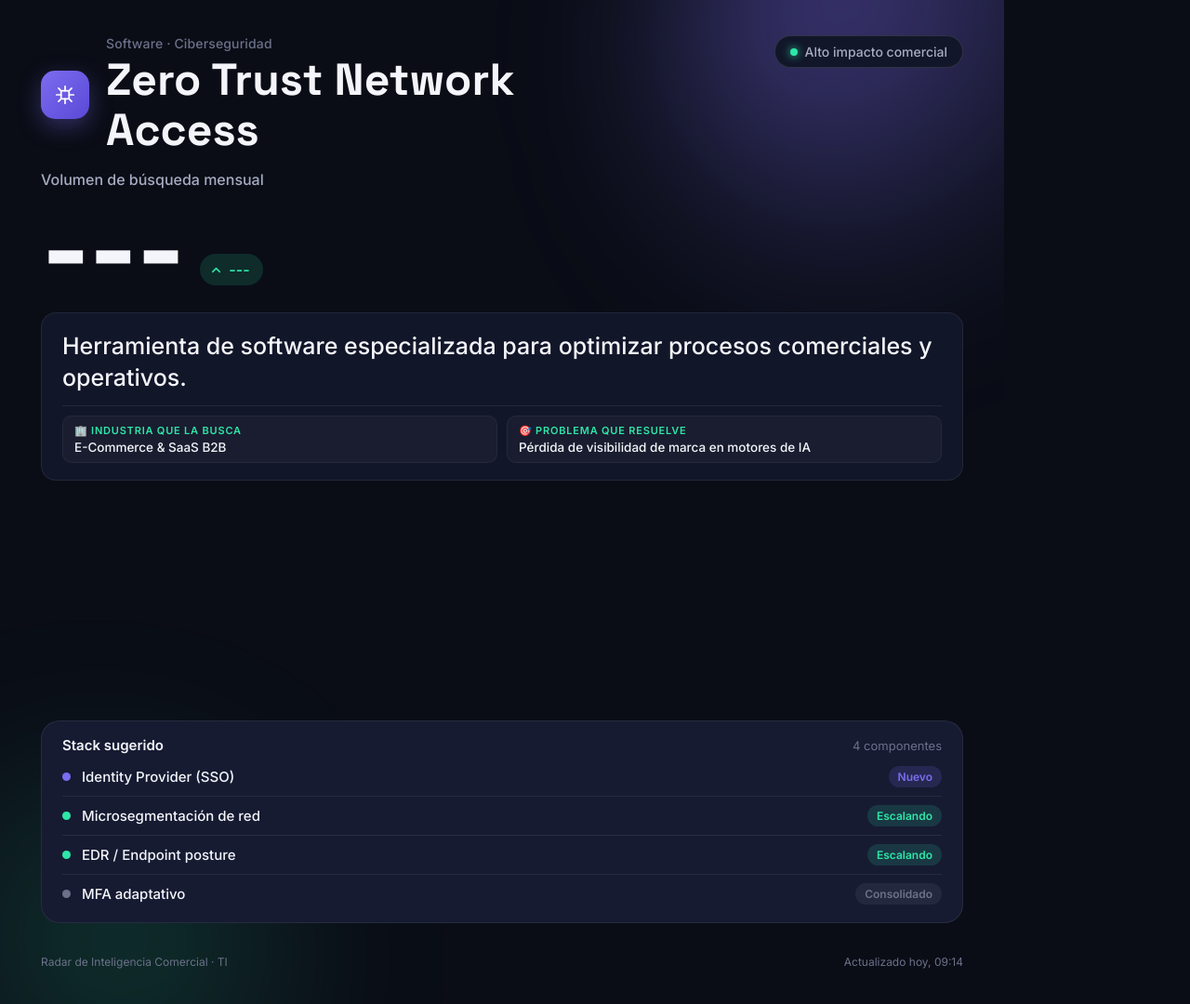
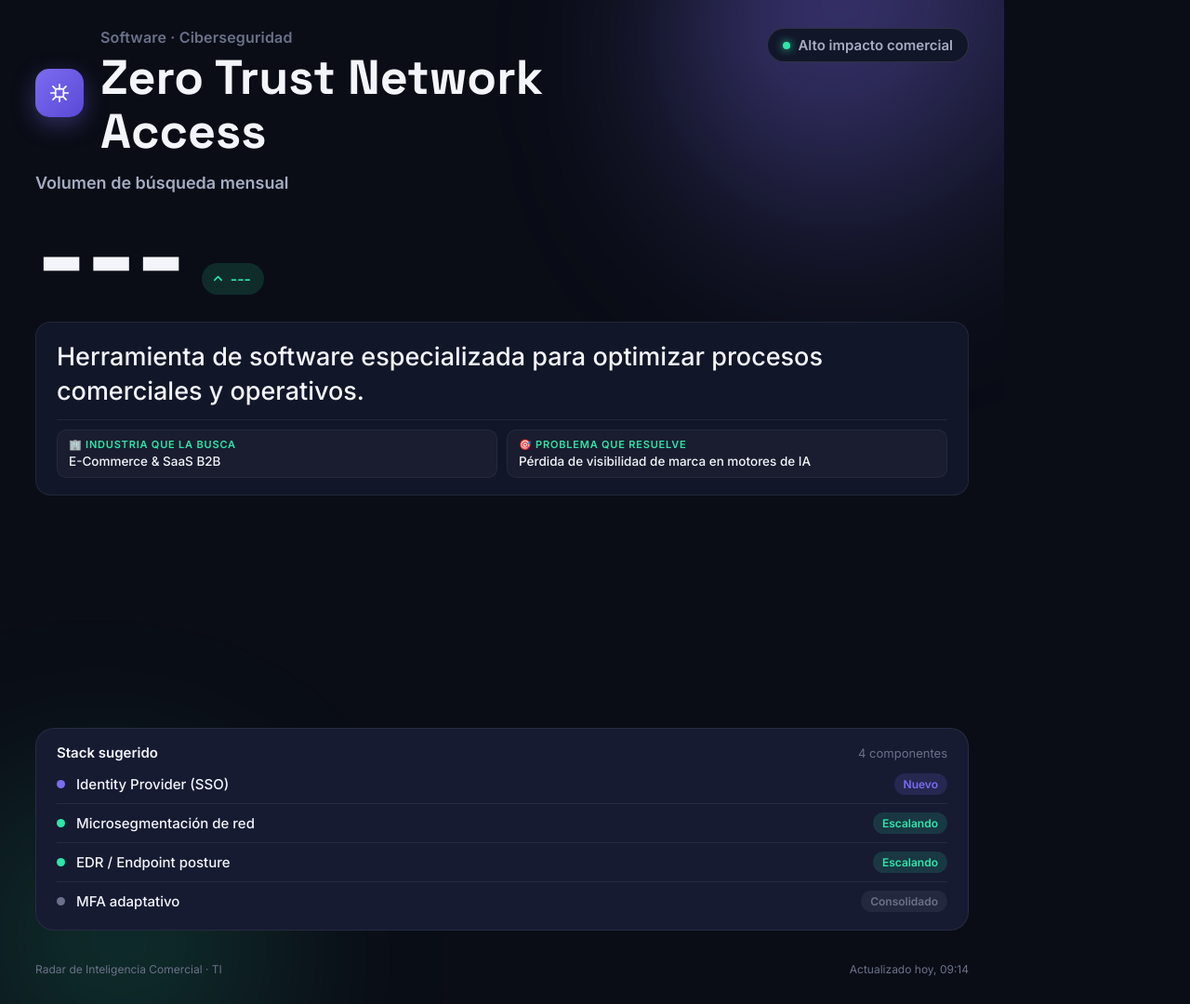
Before and after one commit to diegoarcos-dv/tendencias-ti, a Python web app: template templates/tarjeta_principal.html in a window 1280 px wide. Shown: the whole page at 93% size. Run offline with Jinja, Linux system fonts and the light colour scheme; the template is opened without the code that fills it, so the values that code supplies are empty.

Commit message:
feat(ui): pre-calentar Chromium y tarjetas auxiliares al arranque, y escalar tarjetas a 2160x2160 con mayor tipografia

```diff
--- a/app/visual_engine.py
+++ b/app/visual_engine.py
@@ -117,7 +117,7 @@ async def get_render_page():
         browser = await get_browser_singleton()
         page = await browser.new_page(
             viewport={"width": 1080, "height": 1080},
-            device_scale_factor=1,
+            device_scale_factor=2,
         )
     except Exception as ex_page:
         logger.warning(f"[Playwright] Error al obtener página caliente ({ex_page}), recreando navegador...")
@@ -125,7 +125,7 @@ async def get_render_page():
         browser = await get_browser_singleton()
         page = await browser.new_page(
             viewport={"width": 1080, "height": 1080},
-            device_scale_factor=1,
+            device_scale_factor=2,
         )
     try:
         yield page
@@ -616,7 +616,7 @@ def _render_sync_worker(html_content: str, output_path: str, data: Optional[Dict
             headless=True,
             args=["--disable-gpu", "--no-sandbox", "--disable-setuid-sandbox", "--disable-dev-shm-usage"]
         )
-        page = browser.new_page(viewport={"width": 1080, "height": 1080}, device_scale_factor=1)
+        page = browser.new_page(viewport={"width": 1080, "height": 1080}, device_scale_factor=2)
         page.set_content(patched_html, wait_until="domcontentloaded")
         page.locator(".card").screenshot(path=output_path)
         browser.close()
--- a/templates/tarjeta_principal.html
+++ b/templates/tarjeta_principal.html
@@ -105,7 +105,7 @@
     z-index:1;
     width:100%;
     height:100%;
-    padding:38px 44px;
+    padding:30px 38px;
     display:flex;
     flex-direction:column;
     gap:16px;
@@ -140,8 +140,8 @@
   .title-group{ display:flex; flex-direction:column; gap:4px; }
 
   .eyebrow{
-    font-size:14px;
-    font-weight:500;
+    font-size:16px;
+    font-weight:600;
     color:var(--text-muted);
     letter-spacing:.01em;
   }
@@ -149,10 +149,10 @@
   .title{
     font-family:var(--font-display);
     font-weight:700;
-    font-size:48px;
+    font-size:52px;
     line-height:1.12;
     color:var(--text-primary);
-    max-width:580px;
+    max-width:630px;
   }
 
   .impact-pill{
@@ -163,8 +163,8 @@
     border-radius:999px;
     border:1px solid var(--border-strong);
     background:var(--surface);
-    font-size:14px;
-    font-weight:500;
+    font-size:15px;
+    font-weight:600;
     color:var(--text-secondary);
     white-space:nowrap;
     max-width:320px;
@@ -184,8 +184,8 @@
   .metric-section{ display:flex; flex-direction:column; gap:8px; }
 
   .metric-label{
-    font-size:16px;
-    font-weight:500;
+    font-size:18px;
+    font-weight:600;
     color:var(--text-secondary);
   }
 
@@ -199,7 +199,7 @@
   .metric-value{
     font-family:var(--font-display);
     font-weight:700;
-    font-size:124px;
+    font-size:130px;
     line-height:.88;
     letter-spacing:-.02em;
     color:var(--text-primary);
@@ -239,7 +239,7 @@
   }
 
   .summary-text{
-    font-size:25px;
+    font-size:27px;
     font-weight:500;
     line-height:1.38;
     color:var(--text-primary);
```
Also changed, not shown: app/main.py (+43 -0 lines), templates/tarjeta_demanda_b2b.html (+13 -12 lines), templates/tarjeta_eventos_cdmx.html (+10 -10 lines).
